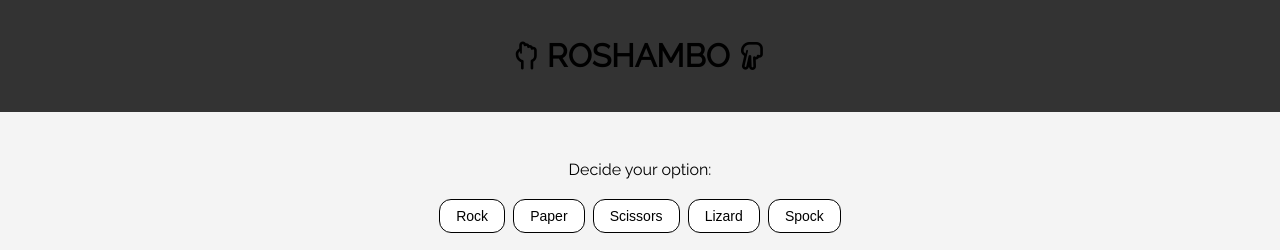
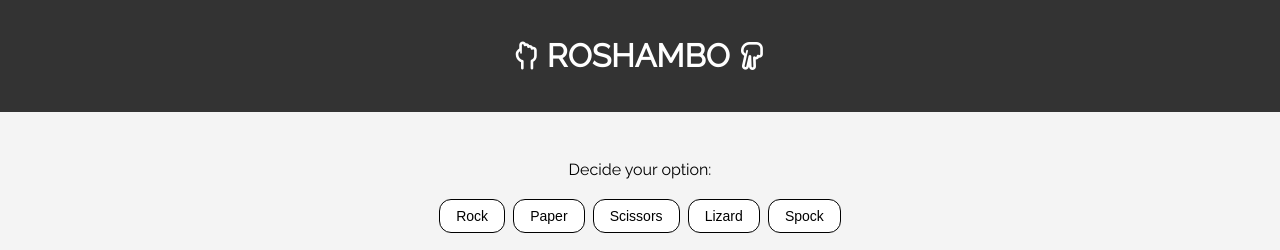
Before and after one commit to Bryaro/Portfolio-2-CodeInstitute, a plain HTML site: page index.html in a window 1280 px wide. Shown: the top 250 px of the page. Drawn offline with Linux system fonts and the light colour scheme.

Commit message:
fix contrasts

```diff
--- a/assets/css/style.css
+++ b/assets/css/style.css
@@ -18,14 +18,14 @@ header {
 }
 
 .logo {
-    color: #000000;
+    color: white;
     text-decoration: none;
 }
 
 h1 {
     text-decoration: none;
     text-transform: uppercase;
-    color: black;
+    color: white;
 }
 
 .game-area {
```
